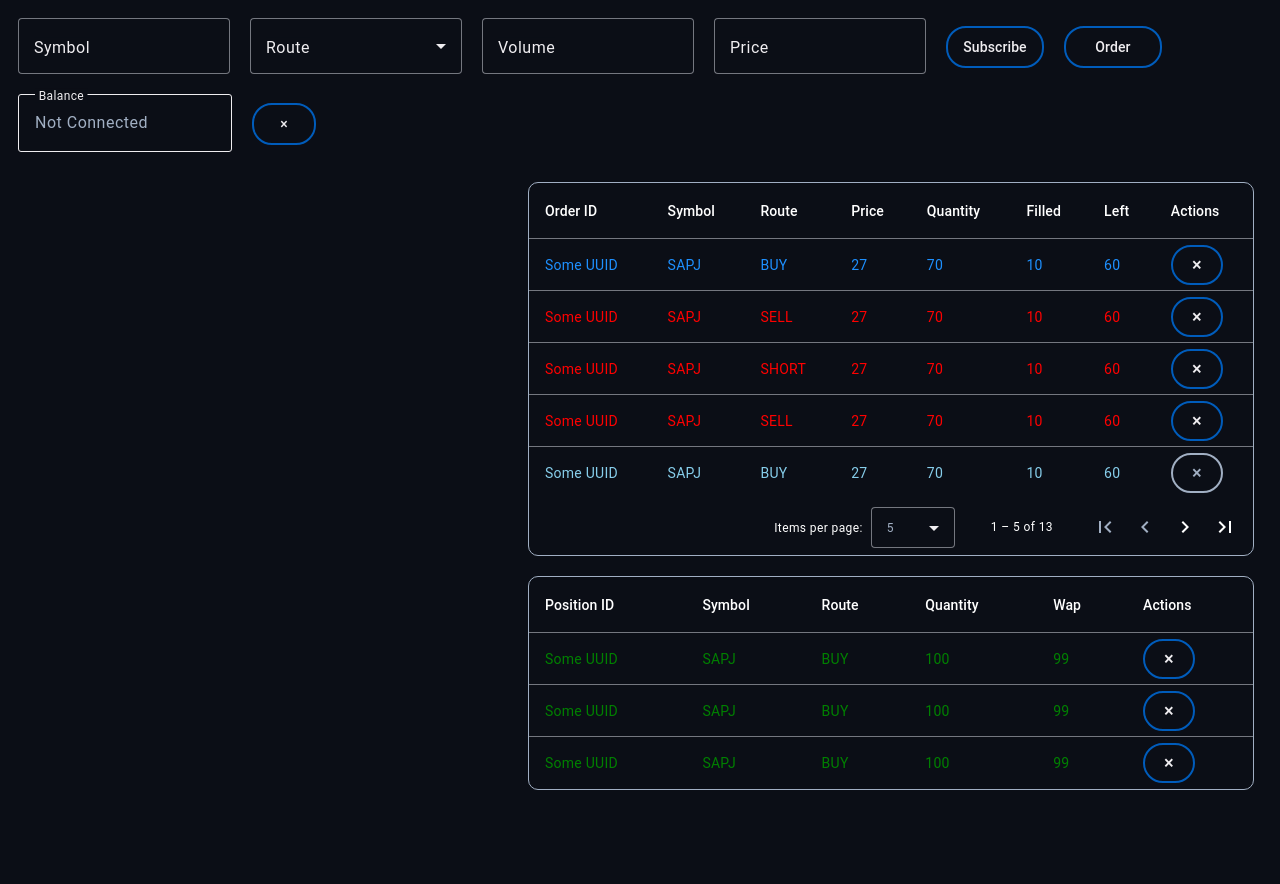
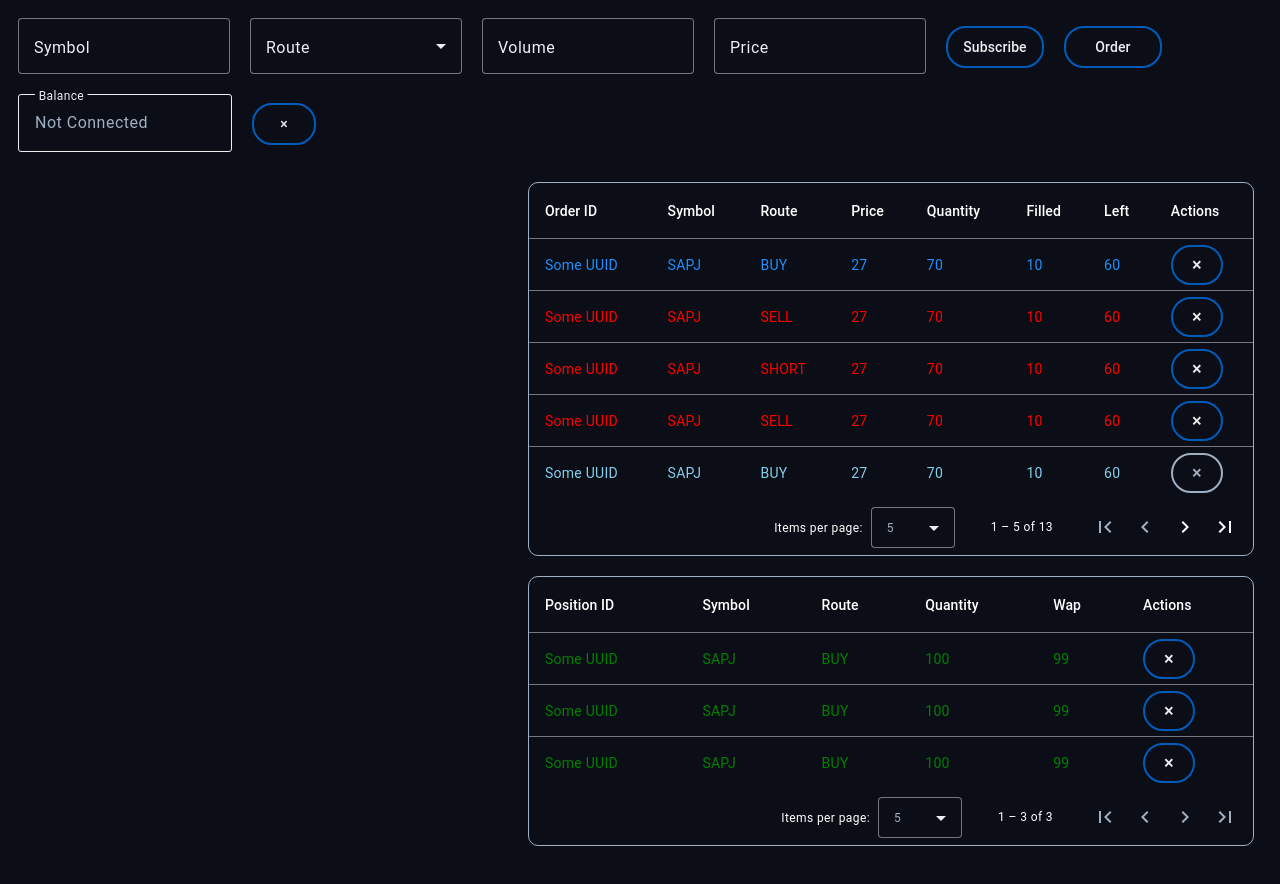
Before and after one commit to gsaukov/potok, an Angular app in the folder client/: page / in a window 1280 px wide. Shown: the top 884 px of the page. Built offline with nearby package versions, Linux system fonts and the light colour scheme; no server answers.

Commit message:
positions pagination

```diff
--- a/client/src/app/main-page/trade-desc/positions/positions.component.html
+++ b/client/src/app/main-page/trade-desc/positions/positions.component.html
@@ -37,4 +37,11 @@
     <tr mat-header-row *matHeaderRowDef="displayedColumns;"></tr>
     <tr mat-row [class]="getPositionTypeClass(position)" *matRowDef="let position; columns: displayedColumns;"></tr>
   </table>
+
+  <mat-paginator [length]="dataSource.data?dataSource.data.length:0"
+                 (page)="getPaginatorData($event)"
+                 [pageSize]="5"
+                 [pageSizeOptions]="[5, 10, 25]"
+                 [showFirstLastButtons]="true">
+  </mat-paginator>
 </div>
--- a/client/src/app/main-page/trade-desc/positions/positions.component.ts
+++ b/client/src/app/main-page/trade-desc/positions/positions.component.ts
@@ -4,11 +4,13 @@ import { MatButtonModule } from '@angular/material/button';
 import {SocketService} from '../../../services/socket.service';
 import {Position} from '../../../services/socket.schema';
 import {TEST_POSITIONS} from './test.positions';
+import {MatPaginator, PageEvent } from '@angular/material/paginator';
+import { SlicePipe } from '@angular/common';
 
 @Component({
   selector: 'app-positions',
   standalone: true,
-  imports: [MatTableModule, MatButtonModule],
+  imports: [SlicePipe, MatTableModule, MatButtonModule, MatPaginator],
   templateUrl: './positions.component.html',
   styleUrl: './positions.component.scss'
 })
@@ -17,6 +19,8 @@ export class PositionsComponent {
   positions: Position[] = []
   dataSource = new MatTableDataSource<Position>();
   displayedColumns: string[] = ['UUID', 'Symbol', 'Route', 'Quantity', 'Wap', 'Actions'];
+  lowValue = 0;
+  highValue = 5;
 
   constructor(private socketService:SocketService) {
     this.positions = TEST_POSITIONS
@@ -47,4 +51,10 @@ export class PositionsComponent {
       return position.volume < 0?'short-position':'closed-short-position'
     }
   }
+
+  public getPaginatorData(event: PageEvent): PageEvent {
+    this.lowValue = event.pageIndex * event.pageSize;
+    this.highValue = this.lowValue + event.pageSize;
+    return event;
+  }
 }
```
